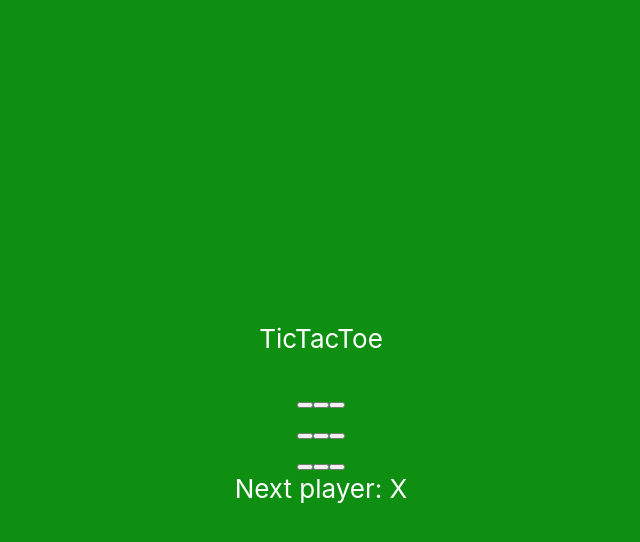
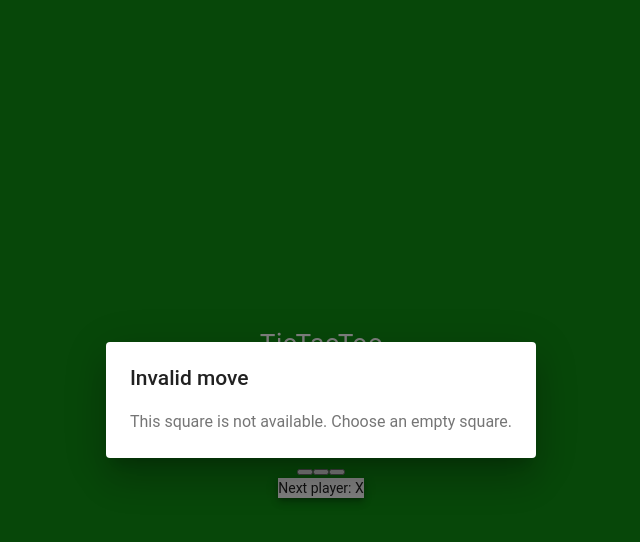
Before and after one commit to nes11/tictactoe-frontend, a React (Create React App) app: page / in a window 1280 px wide. Both pictures are taken after a click on the button 623 px from the left and 404 px from the top of the page. Shown: the top 542 px of the page, without its empty margins (319-959 px from the left). Built offline with nearby package versions, Linux system fonts and the light colour scheme; no server answers.

Commit message:
Error handling(invalid move) + Alert component

```diff
--- /dev/null
+++ b/src/Alert.js
@@ -0,0 +1,26 @@
+import React from 'react';
+import Dialog from '@material-ui/core/Dialog';
+import DialogTitle from '@material-ui/core/DialogTitle';
+import DialogContent from '@material-ui/core/DialogContent';
+import DialogContentText from '@material-ui/core/DialogContentText';
+
+const AlertDialog = ({ open, setState }) => {
+    return (
+      <div>
+        <Dialog
+          open={open}
+          onClose={() => setState()}
+          aria-labelledby="alert-dialog-title"
+          aria-describedby="alert-dialog-description"
+        >
+          <DialogTitle>Invalid move</DialogTitle>
+          <DialogContent>
+            <DialogContentText>This square is not available. Choose an empty square.</DialogContentText>
+          </DialogContent>
+        </Dialog>
+      </div>
+    )
+
+}
+
+export default AlertDialog;
--- a/src/Game.js
+++ b/src/Game.js
@@ -3,13 +3,15 @@ import axios from 'axios';
 
 import Board from './Board';
 import GameStatus from './GameStatus';
+import AlertDialog from './Alert';
 
 class Game extends React.Component {
   constructor(props) {
     super(props);
     this.state = {
       board: [null, null, null, null, null, null, null, null, null],
-      player: 'X'
+      player: 'X',
+      open: false
     };
   }
 
@@ -19,13 +21,11 @@ class Game extends React.Component {
       .then(res => {
         if (res.data.result) {
           this.setState({ board: res.data.newBoard, result: res.data.result })
-        } else if (res.data.nextPlayer) {
+        } else {
           this.setState({ board: res.data.newBoard, player: res.data.nextPlayer })
-        } else {
-          this.setState({ currentBoard, player })
         }
       })
-      .catch(err => console.error(err))
+      .catch(() => this.setState({ open: true }))
   }
 
 
@@ -35,6 +35,7 @@ class Game extends React.Component {
       <div>
         <Board board={this.state.board} handleClick={(id) => this.handleClick(id, this.state.player)} />
         <GameStatus result={this.state.result} nextPlayer={this.state.player}/>
+        <AlertDialog open={this.state.open} setState={() => this.setState({ open: false })}/>
       </div>
     );
   }
--- a/src/GameStatus.js
+++ b/src/GameStatus.js
@@ -1,16 +1,24 @@
 import React from 'react';
+import Paper from '@material-ui/core/Paper';
+import Typography from '@material-ui/core/Typography';
+
 
 const GameStatus = ({ result, nextPlayer }) => {
   if (result) {
     return (
-      <div>
-        {result}
+      <div className='App'>
+      <Paper elevation={5}>
+      <Typography>{result}</Typography>
+
+      </Paper>
       </div>
     )
   } else {
     return (
-      <div>
-        Next player: {nextPlayer}
+      <div className='App'>
+      <Paper elevation={5} square={true}>
+      <Typography>Next player: {nextPlayer}</Typography>
+      </Paper>
       </div>
     )
   }
```
Also changed, not shown: src/Board.js (+0 -24 lines), 1 other file (tests, documents, lock files or other folders).
